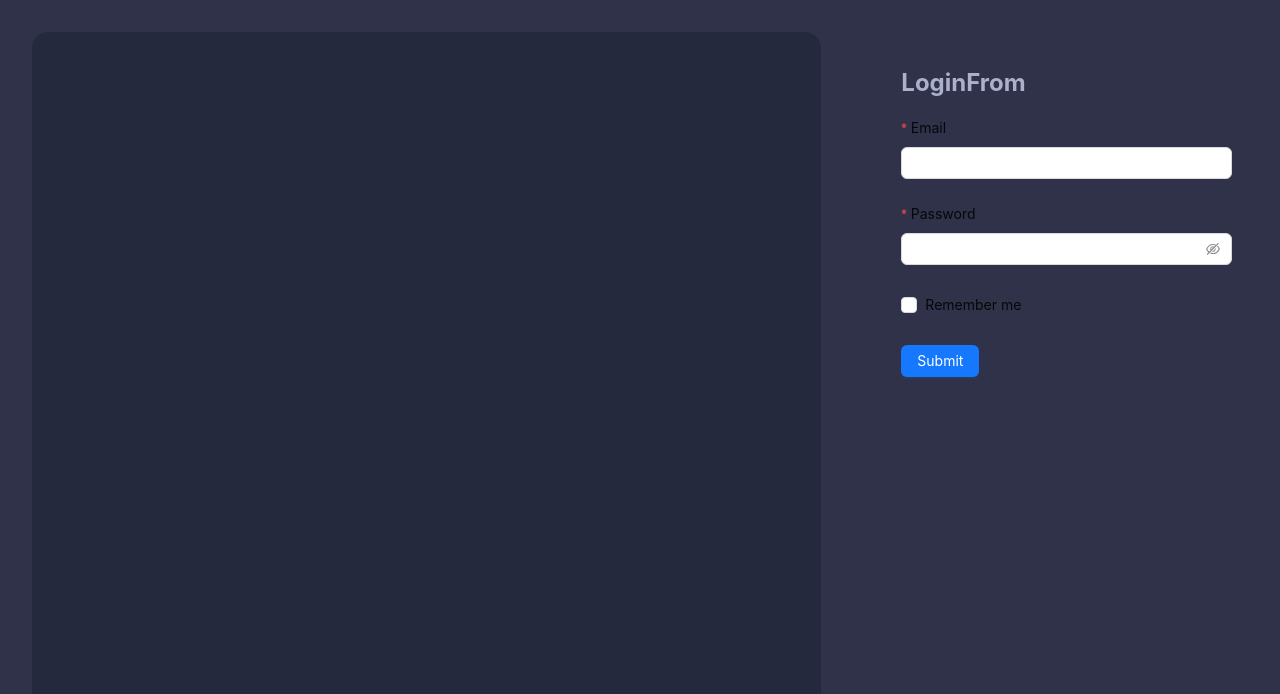
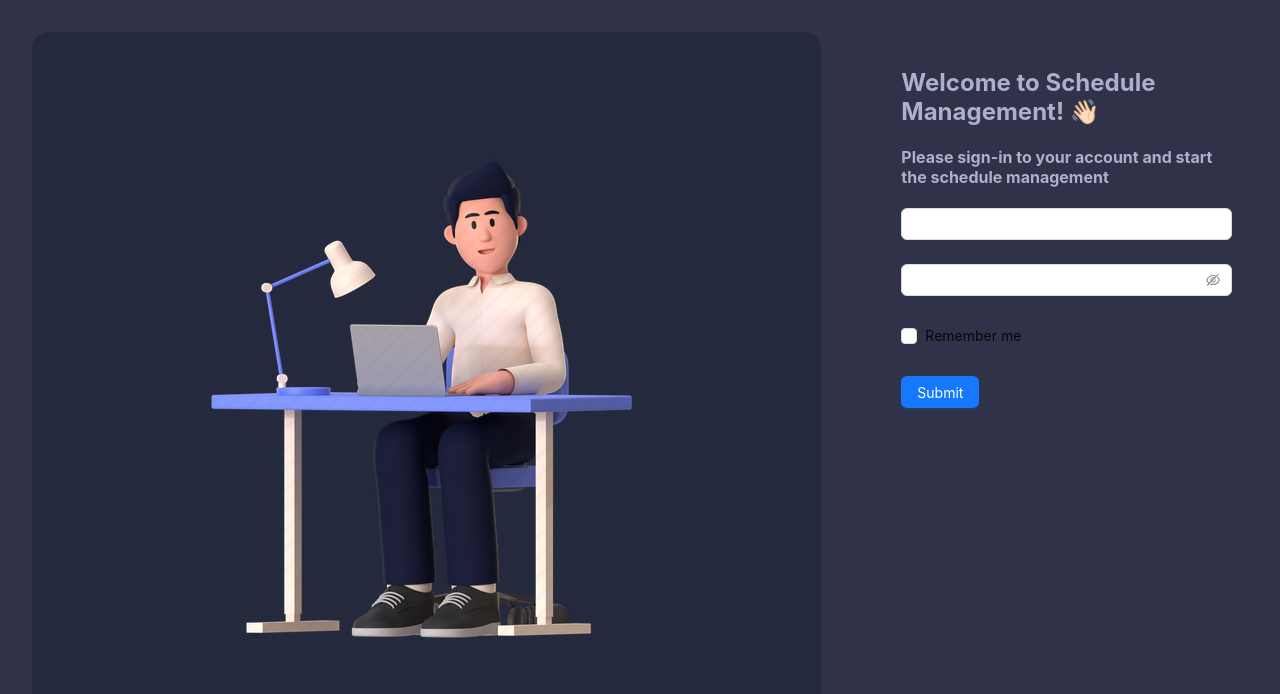
Before and after one commit to soskgo8830/schedule-management, a React (Create React App) app: page / in a window 1280 px wide. Shown: the top 694 px of the page. Built offline with nearby package versions, Linux system fonts and the light colour scheme.

Commit message:
메인 로그인 페이지 이미지 추가

```diff
--- a/src/components/LoginFrom.js
+++ b/src/components/LoginFrom.js
@@ -11,7 +11,8 @@ const onFinishFailed = (errorInfo) => {
 const LoginFrom = () => {
   return (
     <div>
-      <h2>LoginFrom</h2>
+      <h2>Welcome to Schedule Management! 👋🏻</h2>
+      <h4>Please sign-in to your account and start the schedule management</h4>
       <Form
         name='basic'
         layout='vertical'
@@ -20,12 +21,11 @@ const LoginFrom = () => {
         autoComplete='off'
       >
         <Form.Item
-          label='Email'
           name='email'
           rules={[
             {
               required: true,
-              message: 'Please input your email!',
+              message: '이메일을 입력해주세요.',
             },
           ]}
         >
@@ -33,12 +33,11 @@ const LoginFrom = () => {
         </Form.Item>
 
         <Form.Item
-          label='Password'
           name='password'
           rules={[
             {
               required: true,
-              message: 'Please input your password!',
+              message: '비밀번호를 입력해주세요.',
             },
           ]}
         >
--- a/src/pages/LoginPage.js
+++ b/src/pages/LoginPage.js
@@ -1,6 +1,9 @@
 import React from 'react';
 import styled from 'styled-components';
 import LoginFrom from '../components/LoginFrom';
+import LoginImage from '../images/login.png';
+
+import { Flex } from 'antd';
 
 const StyledLoginLayout = styled.div`
   display: grid;
@@ -19,10 +22,19 @@ const StyledRight = styled.div`
   margin: 3rem;
 `;
 
+const boxStyle = {
+  width: '100%',
+  height: '100%',
+};
+
 const LoginPage = () => {
   return (
     <StyledLoginLayout>
-      <StyledLeft></StyledLeft>
+      <StyledLeft>
+        <Flex style={boxStyle} justify={'center'} align={'center'}>
+          <img src={LoginImage} alt='BigCo Inc. logo' />
+        </Flex>
+      </StyledLeft>
       <StyledRight>
         <LoginFrom></LoginFrom>
       </StyledRight>
```
Also changed, not shown: src/images/login.png (added).
